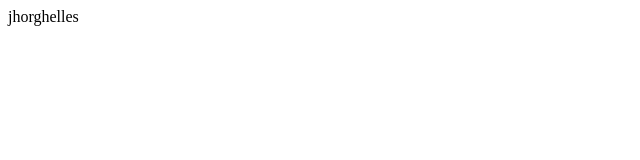
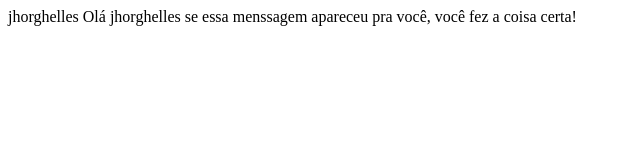
Before and after one commit to JhordySouza/HTML, a plain HTML site: page README.html in a window 1280 px wide. Shown: the whole page, without its empty margins (0-640 px from the left). Drawn offline with Linux system fonts and the light colour scheme.

Commit message:
Update README.html

```diff
--- a/README.html
+++ b/README.html
@@ -1,6 +1,6 @@
 <html>
 jhorghelles
-
+Olá jhorghelles se essa menssagem apareceu pra você, você fez a coisa certa!
 
 
 
```
